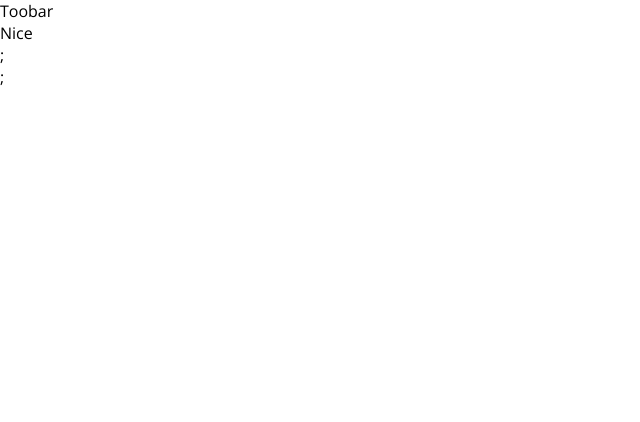
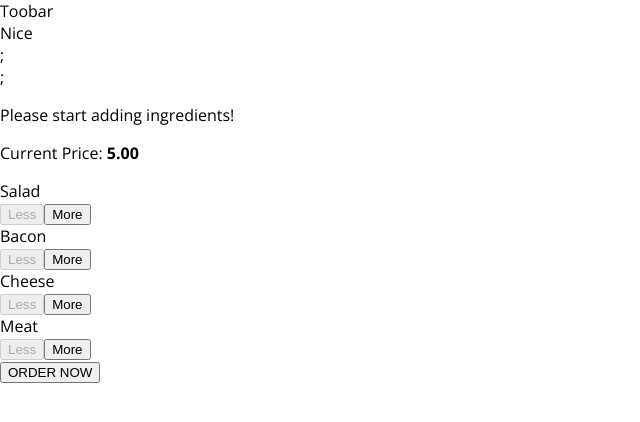
Before and after one commit to omedale/burger-builder, a React app: page / in a window 1280 px wide. Shown: the top 422 px of the page, without its empty margins (0-640 px from the left). Built offline with nearby package versions, Linux system fonts and the light colour scheme.

Commit message:
add burger builder

```diff
--- /dev/null
+++ b/src/components/BuildControls/BuildControl/BuildControl.css
@@ -0,0 +1,56 @@
+.BuildControl {
+  display: flex;
+  justify-content: space-between;
+  align-items: center;
+  margin: 5px 0;
+}
+
+.BuildControl button {
+  display: block;
+  font: inherit;
+  padding: 5px;
+  margin: 0 5px;
+  width: 80px;
+  border: 1px solid #AA6817;
+  cursor: pointer;
+  outline: none;
+}
+
+.BuildControl button:disabled {
+  background-color: #AC9980;
+  border: 1px solid #7E7365;
+  color: #ccc;
+  cursor: default;
+}
+
+.BuildControl button:hover:disabled {
+  background-color: #AC9980;
+  color: #ccc;
+  cursor: not-allowed;
+}
+
+.Label {
+  padding: 10px;
+  font-weight: bold;
+  width: 80px;
+}
+
+.BuildControl .Less {
+  background-color: #D39952;
+  color: white;
+}
+
+.BuildControl .More {
+  background-color: #8F5E1E;
+  color: white;
+}
+
+.BuildControl .Less:hover, .BuildControl .Less:active {
+  background-color: #DAA972;
+  color: white;
+}
+
+.BuildControl .More:hover,.BuildControl .More:active {
+  background-color: #99703F;
+  color: white;
+}
--- /dev/null
+++ b/src/components/BuildControls/BuildControl/BuildControl.js
@@ -0,0 +1,14 @@
+import React from 'react'
+import classes from './BuildControl.css'
+const BuildControl = (props) => {
+  return (<div className={classes.BuildControl}>
+        <div className={classes.Label}>{props.label}</div>
+        <button
+          disabled={props.disabled}
+          className={classes.Less}
+          onClick={props.removed}>Less</button>
+        <button onClick={props.added} className={classes.More}>More</button>
+      </div>)
+}
+
+export default BuildControl
--- /dev/null
+++ b/src/components/BuildControls/BuildControls.css
@@ -0,0 +1,10 @@
+.BuildControls {
+  width: 100%;
+  background-color: #CF8F2E;
+  display: flex;
+  flex-flow: column;
+  align-items: center;
+  box-shadow: 0 2px 1px #ccc;
+  margin: auto;
+  padding: 10px 0;
+}
--- /dev/null
+++ b/src/components/BuildControls/BuildControls.js
@@ -0,0 +1,26 @@
+import React from 'react';
+import classes from './BuildControls.css'
+import BuildControl from './BuildControl/BuildControl'
+
+const controls = [
+  { label: 'Salad', type: 'salad' },
+  { label: 'Bacon', type: 'bacon' },
+  { label: 'Cheese', type: 'cheese' },
+  { label: 'Meat', type: 'meat' }
+]
+
+const buildControls = (props) => {
+  return (<div className={classes.buildControls}>
+          <p>Current Price: <strong>{props.price.toFixed(2)}</strong></p>
+          {controls.map(ctrl => (
+            <BuildControl
+              key={ctrl.label}
+              label={ctrl.label}
+              added={() => props.ingredientAdded(ctrl.type)}
+              removed={() => props.ingredientRemove(ctrl.type)}
+              disabled={props.disabled[ctrl.type]} />
+          ))}
+          <button>ORDER NOW</button>
+        </div>)
+}
+export default buildControls;
--- a/src/components/Burger/Burger.js
+++ b/src/components/Burger/Burger.js
@@ -3,11 +3,22 @@
 import BurgerIngredient from './BurgerIngredient/BurgerIngredient'
 
 const burger = (props) => {
+  let transformedIngredients = Object.keys(props.ingredients)
+      .map(igKey => {
+        return [...Array(props.ingredients[igKey])].map((_, i) => {
+          return <BurgerIngredient key={igKey +  i} type={igKey}/>
+        })
+      })
+      .reduce((arr, el) => {
+        return arr.concat(el);
+      }, [])
+  if (transformedIngredients.length === 0) {
+    transformedIngredients = <p>Please start adding ingredients!</p>
+  }
   return (
     <div className={classes.Burger}>
       <BurgerIngredient type="bread-top" />
-      <BurgerIngredient type="cheese" />
-      <BurgerIngredient type="meat" />
+      {transformedIngredients}
       <BurgerIngredient type="bread-bottom" />
     </div>
   );
--- a/src/containers/BurgerBuilder/BurgerBuilder.js
+++ b/src/containers/BurgerBuilder/BurgerBuilder.js
@@ -1,12 +1,71 @@
 import React, { Component } from 'react'
 import Aux from '../../hoc/Aux'
 import Burger from '../../components/Burger/Burger'
+import BuildControls from '../../components/BuildControls/BuildControls'
 
+
+const INGREDIENT_PRICES = {
+  salad: 0.5,
+  cheese: 0.4,
+  meat: 1.3,
+  bacon: 0.7
+}
 class BurgerBuilder extends Component {
+  state = {
+    ingredients: {
+      salad: 0,
+      bacon: 0,
+      cheese: 0,
+      meat: 0
+    },
+    totalPrice: 5
+  }
+
+  addIngredientHandler = (type) => {
+    this.setState((prevState, props) =>  {
+      const updatedIngredients = {
+        ...prevState.ingredients
+      }
+      updatedIngredients[type] =  prevState.ingredients[type] + 1
+      const newPrice = prevState.totalPrice + INGREDIENT_PRICES[type];
+      return {
+        ingredients: updatedIngredients,
+        totalPrice: newPrice
+      }
+    })
+  }
+  removeIngredientHandler = (type) => {
+    if(this.state.ingredients[type] <= 0) {
+      return;
+    }
+    this.setState((prevState, props) =>  {
+      const updatedIngredients = {
+        ...prevState.ingredients
+      }
+      updatedIngredients[type] =  prevState.ingredients[type] - 1
+      const newPrice = prevState.totalPrice - INGREDIENT_PRICES[type];
+      return {
+        ingredients: updatedIngredients,
+        totalPrice: newPrice
+      }
+    })
+  }
   render() {
+    const disabledInfo = {
+      ...this.state.ingredients
+    }
+
+    for (let key in disabledInfo) {
+      disabledInfo[key] = disabledInfo[key] <= 0
+    }
     return (
       <Aux>
-        <Burger/>
+        <Burger ingredients={this.state.ingredients}/>
+        <BuildControls
+          ingredientAdded={this.addIngredientHandler}
+          ingredientRemove={this.removeIngredientHandler}
+          disabled={disabledInfo}
+          price={this.state.totalPrice} />
       </Aux>
     );
   }
```
Also changed, not shown: 18-button-code.css (added, +41 -0 lines).
